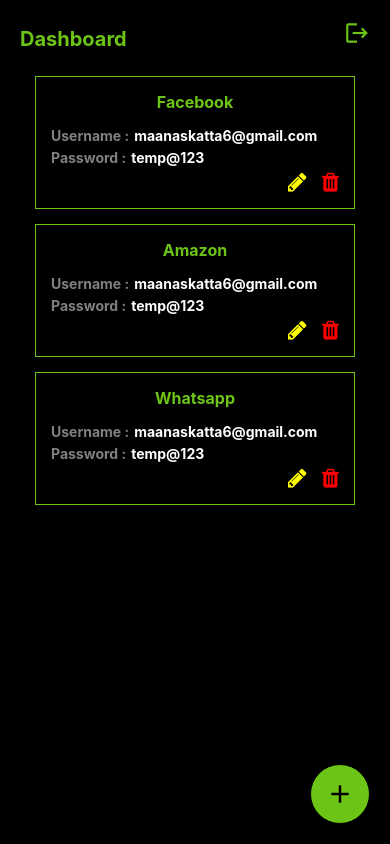
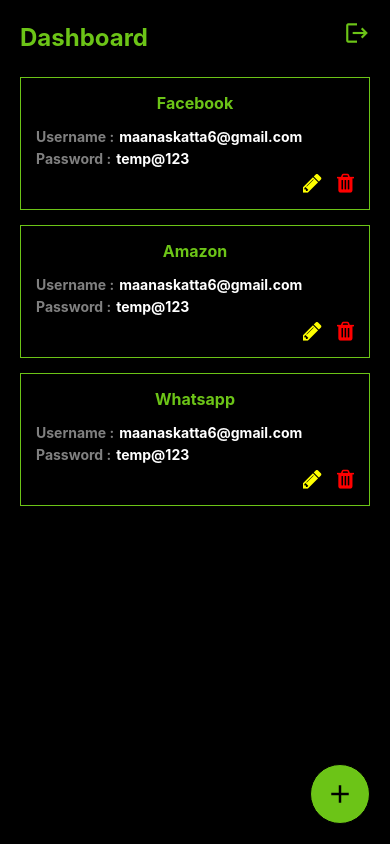
Before and after one commit to maanaskatta/credlock, a React Native app: screen /Dashboard in a window 390 px wide. Built offline with nearby package versions, Linux system fonts and the light colour scheme.

Commit message:
Fixed the UI width in Dashboard

```diff
--- a/screens/Dashboard/index.js
+++ b/screens/Dashboard/index.js
@@ -24,7 +24,7 @@
 const CredentialCard = ({ data, navigation, encryptionKey }) => {
   const [isOverlayVisible, setIsOverlayVisible] = useState(false);
   return (
-    <Card containerStyle={{backgroundColor:"black", borderColor:"#6CC417"}}>
+    <Card containerStyle={{backgroundColor:"black", borderColor:"#6CC417", width:"100%", marginLeft: -0}}>
       <Card.Title style={styles.credentialTitle}>{data.title}</Card.Title>
       <View>
         <View style={styles.credentialContainer}>
@@ -81,7 +81,7 @@
   return (
     <View style={styles.container}>
       <View style={styles.headerStyle}>
-        <Text style={{ color: "#6CC417", fontSize: 20, fontWeight:"bold" }}>Dashboard</Text>
+        <Text style={{ color: "#6CC417", fontSize: 24, fontWeight:"bold" }}>Dashboard</Text>
         <Icon
           name='logout'
           type='material'
```
